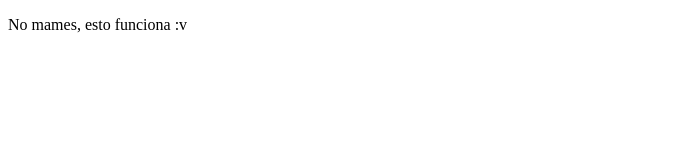
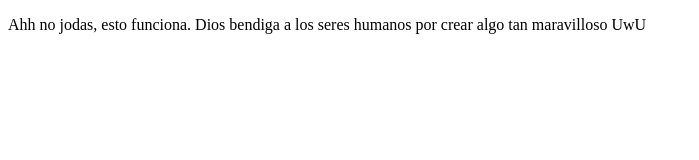
Before and after one commit to JuanDuarte2003/PreworkPlatzi, a plain HTML site: page index.html in a window 1280 px wide. Shown: the whole page, without its empty margins (0-699 px from the left). Drawn offline with Linux system fonts and the light colour scheme.

Commit message:
cambios pendejos

```diff
--- a/index.html
+++ b/index.html
@@ -8,7 +8,8 @@
 </head>
 <body>
     <p>
-        No mames, esto funciona :v
+        Ahh no jodas, esto funciona.
+        Dios bendiga a los seres humanos por crear algo tan maravilloso UwU
     </p>
 </body>
 </html>
```
